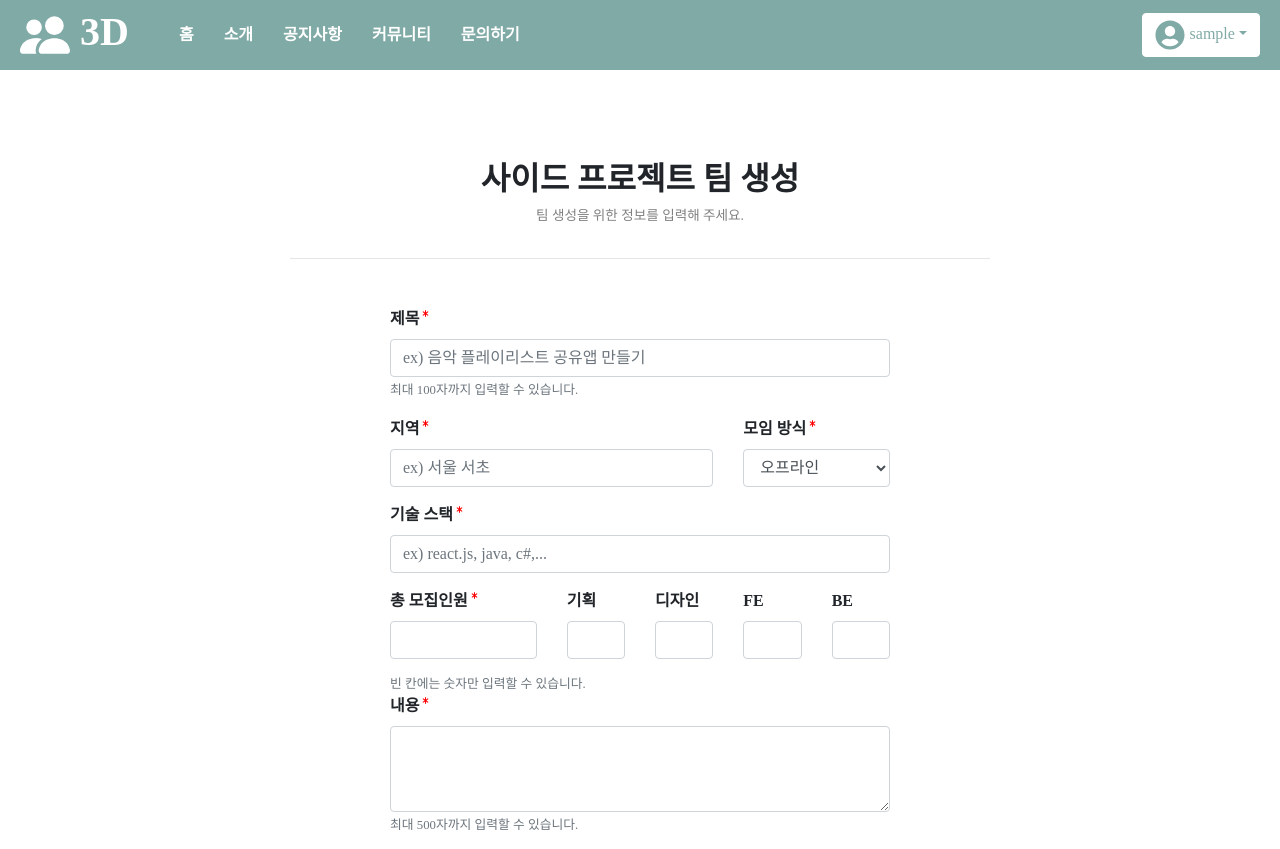
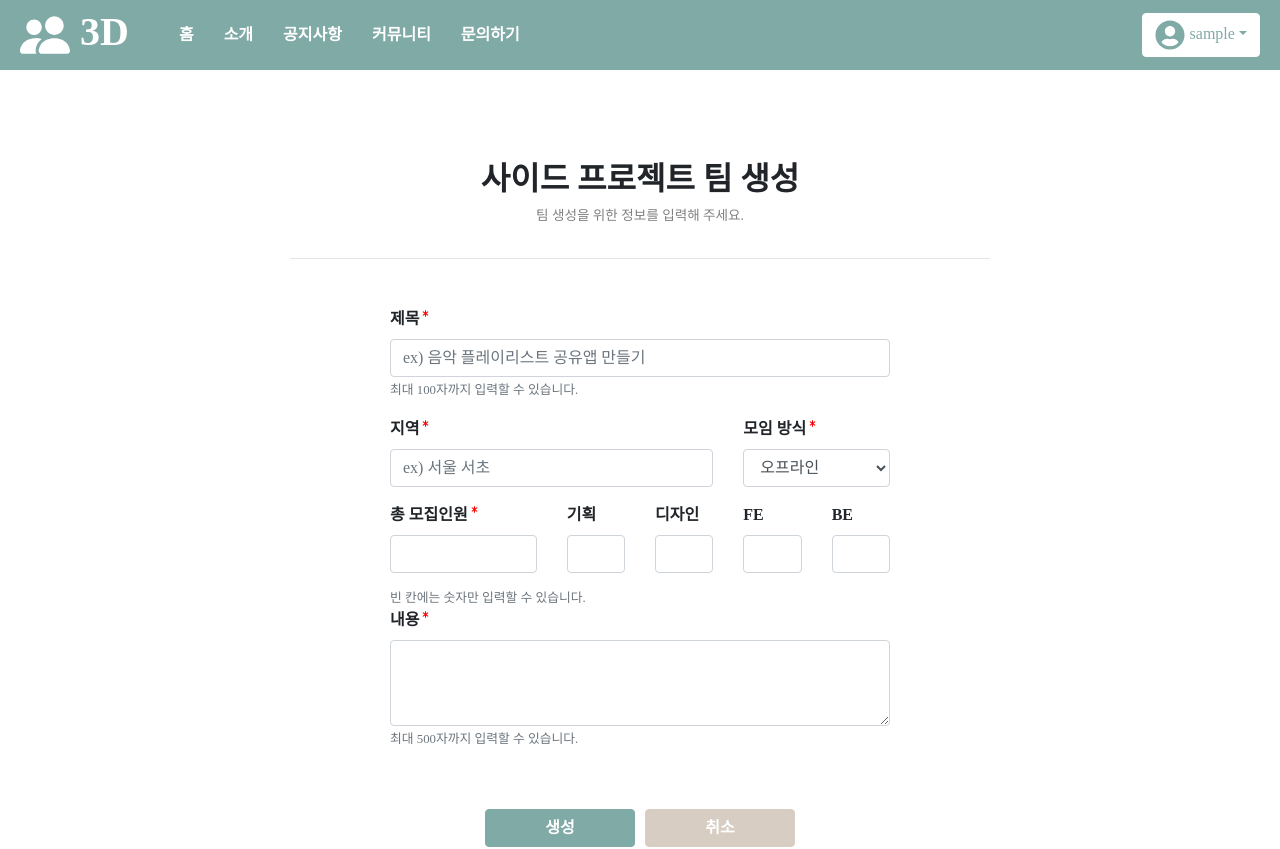
Before and after one commit to 3ddd-developers/3d-frontend, a React app: page /#/projectCreate in a window 1280 px wide. Shown: the top 849 px of the page. Built offline with nearby package versions, Linux system fonts and the light colour scheme; sample sign-in values are in the browser's storage; a web font is replaced by a local one.

Commit message:
ProjectCreate.jsx : 기술 스택 입력창을 삭제함

```diff
--- a/src/pages/project/ProjectCreate.jsx
+++ b/src/pages/project/ProjectCreate.jsx
@@ -7,7 +7,7 @@ import classNames from 'classnames';
 
 const ProjectCreate = () => {
     const [title, setTitle] = useState('');
-    const [skills, setSkills] = useState('');
+    // const [skills, setSkills] = useState('');
     const [region, setRegion] = useState('');
     const [memTotalCapa, setTotalNumber] = useState('');
     const [number, setNumber] = useState({ 기획: 0, 디자인: 0, FE: 0, BE: 0 });
@@ -138,7 +138,7 @@ const ProjectCreate = () => {
             <Row style={{ justifyContent: 'center' }}><p className="form-description">팀 생성을 위한 정보를 입력해 주세요.</p></Row>
             <hr className="form-hr" />
 
-            <Form style={{ width: '500px', margin: 'auto' }} action="http://localhost:8080/api/sideprj/post" method="post" onSubmit={handleSubmit} >
+            <Form style={{ width: '500px', margin: 'auto' }} action="https://localhost:8443/api/sideprj/post" method="post" onSubmit={handleSubmit} >
                 <Form.Group controlId="title">
                     <Form.Label className="form-label">제목<CgAsterisk className="form-required" /></Form.Label>
                     <Form.Control className={classNames({ 'form-error': error.title })} required aria-describedby="titleHelpBlock" placeholder="ex) 음악 플레이리스트 공유앱 만들기" onChange={onChange} onFocus={onFocus} />
@@ -162,11 +162,10 @@ const ProjectCreate = () => {
                         </Form.Group>
                     </Col>
                 </Row>
-                <Form.Group controlId="skills">
+                {/* <Form.Group controlId="skills">
                     <Form.Label className="form-label">기술 스택<CgAsterisk className="form-required" /></Form.Label>
                     <Form.Control required placeholder="ex) react.js, java, c#,..." onChange={onChange} />
-                </Form.Group>
-
+                </Form.Group> */}
 
                     <Form.Group>
                     <Row>
```
